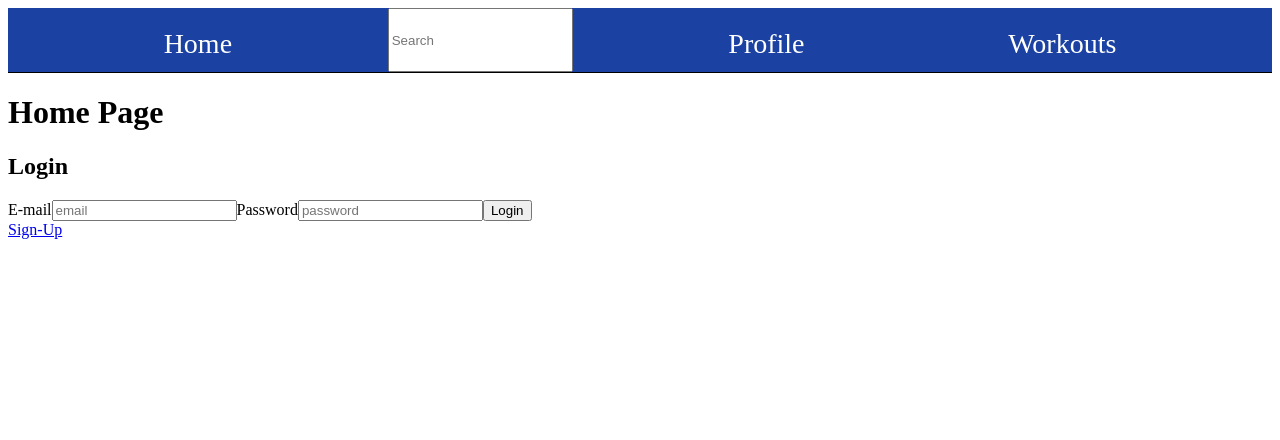
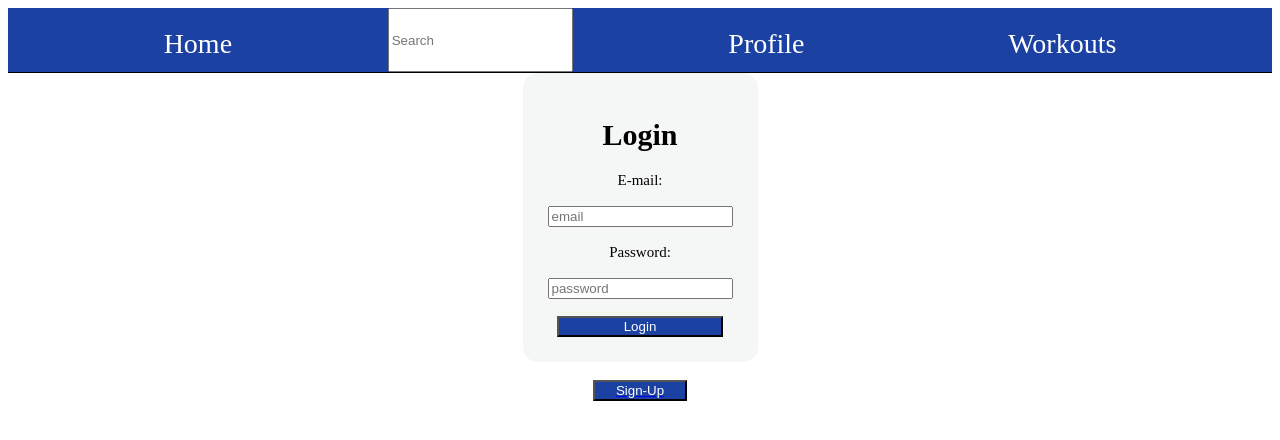
Before and after one commit to matthew-f-bell/workout-journal-front, a React (Create React App) app: page / in a window 1280 px wide. Shown: the top 440 px of the page. Built offline with nearby package versions, Linux system fonts and the light colour scheme.

Commit message:
login/signup styled

```diff
--- a/src/components/login/index.jsx
+++ b/src/components/login/index.jsx
@@ -1,5 +1,7 @@
 import React, { useState } from 'react';
 import * as AuthService from "../../api/auth.service"
+
+import "../../stylesheets/login.css"
 
 const Login = () => {
     const [email, setEmail] = useState("");
@@ -18,10 +20,12 @@ const Login = () => {
     };
 
     return (
-        <>
-            <h2>Login</h2>
+        <div className='login'>
+            <h1>Login</h1>
             <form action="post">
-                <label htmlFor="email">E-mail</label>
+                <label htmlFor="email">E-mail:</label>
+                <br/>
+                <br/>
                 <input
                     type="text"
                     name="email"
@@ -29,8 +33,11 @@ const Login = () => {
                     value={email}
                     placeholder="email"
                 />
-
-                <label htmlFor="password">Password</label>
+                <br/>
+                <br/>
+                <label htmlFor="password">Password:</label>
+                <br/>
+                <br/>
                 <input
                     type="password"
                     name="password"
@@ -38,10 +45,11 @@ const Login = () => {
                     value={password}
                     placeholder="password"
                 />
-
-                <input type="submit" value="Login" onClick={handleSubmit}/>
+                <br/>
+                <br/>
+                <input className='login-btn' type="submit" value="Login" onClick={handleSubmit}/>
             </form>
-        </>
+        </div>
     )
 }
 
--- a/src/components/signup/index.jsx
+++ b/src/components/signup/index.jsx
@@ -16,12 +16,14 @@ const SignUp = () => {
 
     return (
         <div>
-            <div>
-                <h2>Sign-Up Page</h2>
+            <div className='login'>
+                <h1>Sign-Up Page</h1>
                 <form method="post">
                     <label htmlFor="email">
-                        email
+                        Email:
                     </label>
+                    <br/>
+                    <br/>
                     <input
                         type="email"
                         name="email"
@@ -29,9 +31,13 @@ const SignUp = () => {
                         value={email}
                         placeholder="email"
                     />
+                    <br/>
+                    <br/>
                     <label htmlFor="password1">
-                        password
+                        Password:
                     </label>
+                    <br/>
+                    <br/>
                     <input
                         type="password"
                         name="password1"
@@ -39,7 +45,9 @@ const SignUp = () => {
                         value={password}
                         placeholder="password"
                     />
-                    <input type="submit" value="Sign-Up" onClick={handleSubmit} />
+                    <br/>
+                    <br/>
+                    <input className='login-btn' type="submit" value="Sign-Up" onClick={handleSubmit} />
                 </form>
             </div>
         </div>
--- a/src/pages/homepage/index.jsx
+++ b/src/pages/homepage/index.jsx
@@ -3,6 +3,8 @@ import Profile from "../../components/profile";
 import Login from "../../components/login";
 import SignUp from "../../components/signup";
 import { NavLink } from "react-router-dom";
+
+import "../../stylesheets/login.css"
 
 const HomePage = (props) => {
 
@@ -15,10 +17,11 @@ const HomePage = (props) => {
             )
         } else {
             return (
-                <>
+                <div className="login-container">
                     <Login/>
-                    <NavLink to="/register">Sign-Up</NavLink>
-                </>
+                    <br/>
+                    <button className="signup-btn"><NavLink to="/register"><div className="signup">Sign-Up</div></NavLink></button>
+                </div>
             )
         }
     }
@@ -26,7 +29,6 @@ const HomePage = (props) => {
     return (
         <>
             <NavBar />
-            <h1>Home Page</h1>
             {homeContent()}
         </>
     )
--- a/src/pages/signuppage/index.jsx
+++ b/src/pages/signuppage/index.jsx
@@ -2,15 +2,20 @@ import { NavLink } from "react-router-dom";
 import NavBar from "../../components/navbar";
 import SignUp from "../../components/signup";
 
+import "../../stylesheets/login.css"
+
 const SignupPage = () => {
 
     return (
-        <>
+        <div>
             <NavBar />
+            <div className="login-container">
             <h1>Sign-Up</h1>
             <SignUp />
-            <NavLink to="/">Login</NavLink>
-        </>
+            <br/>
+            <div className="signup-btn"><NavLink to="/"><div className="signup">Or Login Instead</div></NavLink></div>
+            </div>
+        </div>
     )
 }
 
--- /dev/null
+++ b/src/stylesheets/login.css
@@ -0,0 +1,38 @@
+
+.login {
+    display: flex;
+    justify-content: center;
+    align-items: center;
+    flex-direction: column;
+    text-align: center;
+    max-width: 400px;
+    font-size: 15px;
+    background: rgba(236,237,238, .5);
+    border-radius: 15px;
+    padding: 25px
+}
+
+.login-container {
+    display: flex;
+    justify-content: center;
+    align-items: center;
+    flex-direction: column;
+}
+
+.login-btn {
+    width: 90%;
+    background-color: #1B41A2;
+    color: #FFFFFF;
+}
+
+.signup-btn {
+    max-width: 300px;
+    background-color: #1B41A2;
+    color: #FFFFFF;
+}
+
+.signup {
+    color: white;
+    max-width: 300px;
+    margin: 0 15px;
+}
```
